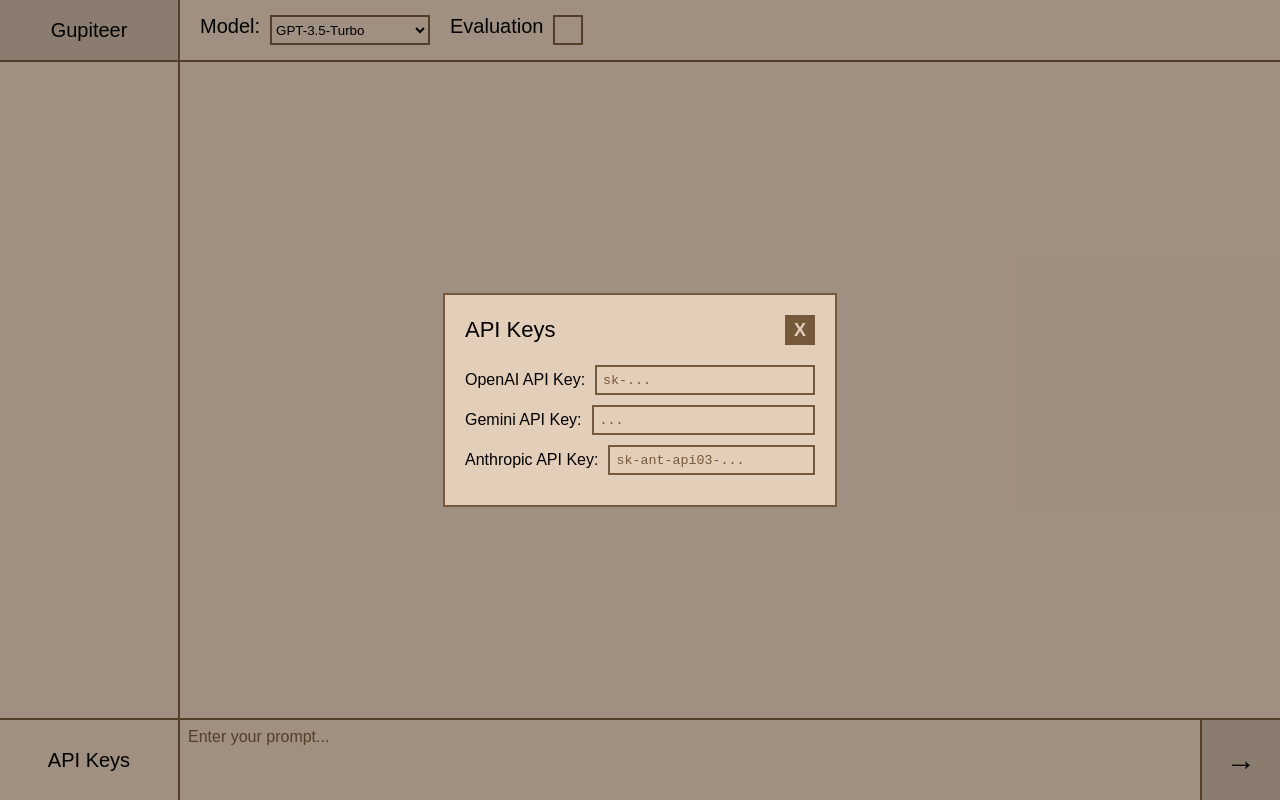
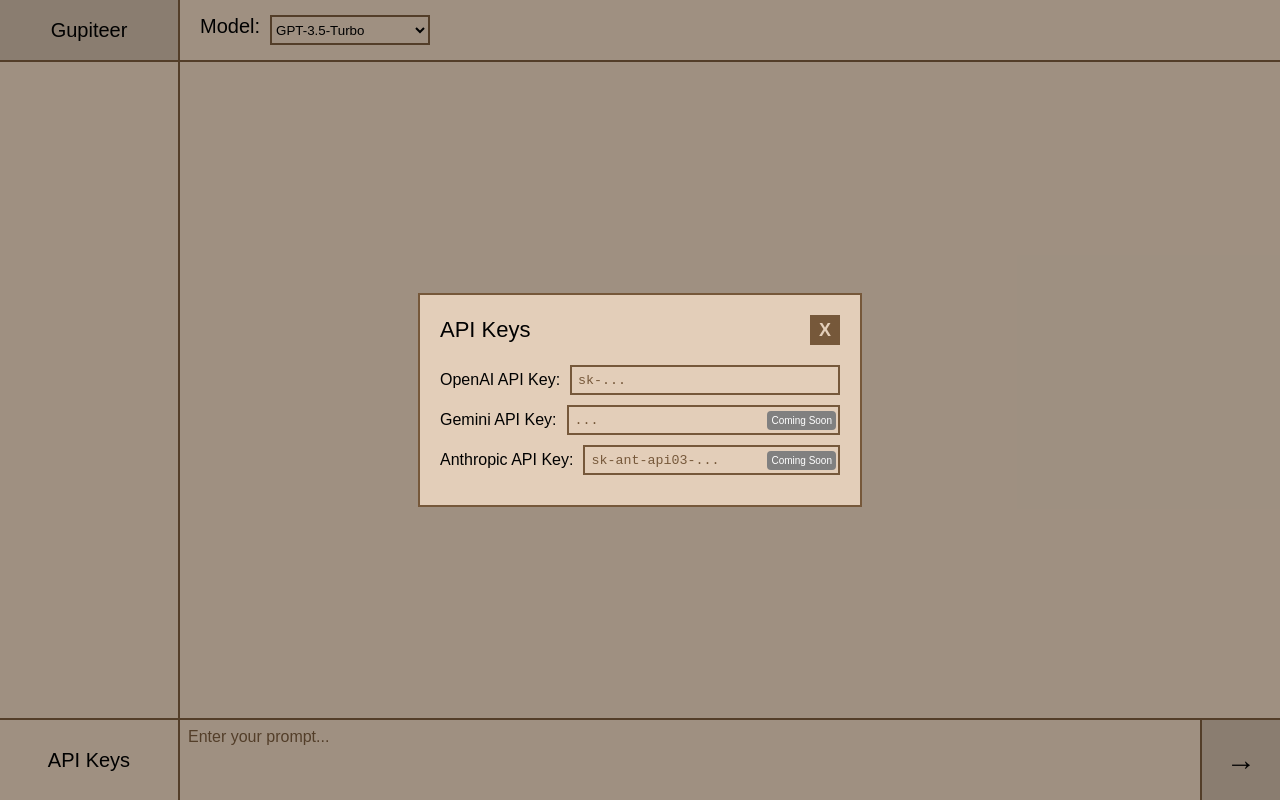
Before and after one commit to majorschwartz/gupiteer, a React (Create React App) app in the folder client/: page / in a window 1280 px wide. Both pictures are taken after a click on the button "API Keys". Built offline with nearby package versions, Linux system fonts and the light colour scheme.

Commit message:
Added key talking to backend, model tweaking

```diff
--- a/client/src/App.css
+++ b/client/src/App.css
@@ -278,7 +278,7 @@ body,
     display: flex;
     flex-direction: column;
     align-items: left;
-    width: 350px;
+    width: 400px;
 }
 
 .modal-content div {
@@ -308,3 +308,15 @@ body,
     width: 20px;
     height: 20px;
 }
+
+.coming-soon {
+    background-color: gray;
+    color: white;
+    font-size: 10px;
+    padding: 4px;
+    border-radius: 4px;
+    text-align: center;
+    position: absolute;
+    right: 24px;
+    margin-bottom: 10px;
+}
--- a/client/src/App.js
+++ b/client/src/App.js
@@ -1,6 +1,6 @@
 import React, { useState } from "react";
 import "./App.css";
-import EvalToggle from "./components/EvalToggle";
+// import EvalToggle from "./components/EvalToggle";
 import ModelDrop from "./components/ModelDrop";
 import PromptBox from "./components/PromptBox";
 import Title from "./components/Title";
@@ -30,7 +30,7 @@ function App() {
                     <div className="column second-column">
                         <div className="bar-options">
                             <ModelDrop model={model} setModel={setModel} />
-                            <EvalToggle evaluate={evaluate} setEval={setEval} />
+                            {/* <EvalToggle evaluate={evaluate} setEval={setEval} /> */}
                         </div>
                     </div>
                 </div>
@@ -52,6 +52,7 @@ function App() {
                             setPrompt={setPrompt}
                             respList={respList}
                             setRespList={setRespList}
+                            keys={keys}
                         />
                     </div>
                 </div>
--- a/client/src/components/Modal.js
+++ b/client/src/components/Modal.js
@@ -1,14 +1,14 @@
 import React, { useEffect } from "react";
 
 const Modal = ({ shown, setShown, keys, setKeys }) => {
-    const givenKeys = [ ...keys ];
+    const givenKeys = [...keys];
     // Necessary?
 
     useEffect(() => {
         console.log("Keys: ", givenKeys);
 
         for (let i = 0; i < givenKeys.length; i++) {
-            if (givenKeys[i]['valid'] == false) {
+            if (givenKeys[i]["valid"] == false) {
                 console.log("Invalid key: ", givenKeys[i]);
                 // Update keys
             }
@@ -42,6 +42,7 @@ const Modal = ({ shown, setShown, keys, setKeys }) => {
                             type="text"
                             id="openai-key"
                             placeholder="sk-..."
+                            spellcheck="false"
                             onChange={(e) => {
                                 givenKeys[0]["openai-key"] = e.target.value;
                                 setKeys(givenKeys);
@@ -49,11 +50,16 @@ const Modal = ({ shown, setShown, keys, setKeys }) => {
                         />
                     </div>
                     <div>
-                        <span className="key-text">Gemini API Key: </span>
+                        <span className="key-text">
+                            <span className="coming-soon">Coming Soon</span>
+                            Gemini API Key:{" "}
+                        </span>
                         <input
+                            disabled
                             type="text"
                             id="gemini-key"
                             placeholder="..."
+                            spellcheck="false"
                             onChange={(e) => {
                                 givenKeys[1]["gemini-key"] = e.target.value;
                                 setKeys(givenKeys);
@@ -61,11 +67,16 @@ const Modal = ({ shown, setShown, keys, setKeys }) => {
                         />
                     </div>
                     <div>
-                        <span className="key-text">Anthropic API Key: </span>
+                        <span className="key-text">
+                            <span className="coming-soon">Coming Soon</span>
+                            Anthropic API Key:{" "}
+                        </span>
                         <input
+                            disabled
                             type="text"
                             id="anthropic-key"
                             placeholder="sk-ant-api03-..."
+                            spellcheck="false"
                             onChange={(e) => {
                                 givenKeys[2]["anthropic-key"] = e.target.value;
                                 setKeys(givenKeys);
--- a/client/src/components/ModelDrop.js
+++ b/client/src/components/ModelDrop.js
@@ -17,8 +17,8 @@ const ModelDrop = ({ model, setModel }) => {
                     <option value="gpt-4-0125-preview">
                         GPT-4-0125-Preview
                     </option>
-                    <option value="mistral-7b">Mistral 7B</option>
-                    <option value="google-gemini">Google Gemini</option>
+                    <option disabled value="mistral-7b">Mistral 7B</option>
+                    <option disabled value="google-gemini">Google Gemini</option>
                 </select>
             </div>
         </div>
--- a/client/src/components/PromptBox.js
+++ b/client/src/components/PromptBox.js
@@ -7,6 +7,7 @@ const PromptBox = ({
     setPrompt,
     respList,
     setRespList,
+    keys,
 }) => {
     async function call_api(event) {
         event.preventDefault();
@@ -53,6 +54,7 @@ const PromptBox = ({
                     evaluate: evaluate,
                     prompt: prompt,
                     respList: responses,
+                    keys: keys,
                 }),
             });
 
```
Also changed, not shown: client/src/components/Chat.js (deleted, +0 -7 lines), client/src/components/ChatList.js (deleted, +0 -7 lines), client/src/components/ChatSection.js (deleted, +0 -7 lines), 1 other file (tests, documents, lock files or other folders).
